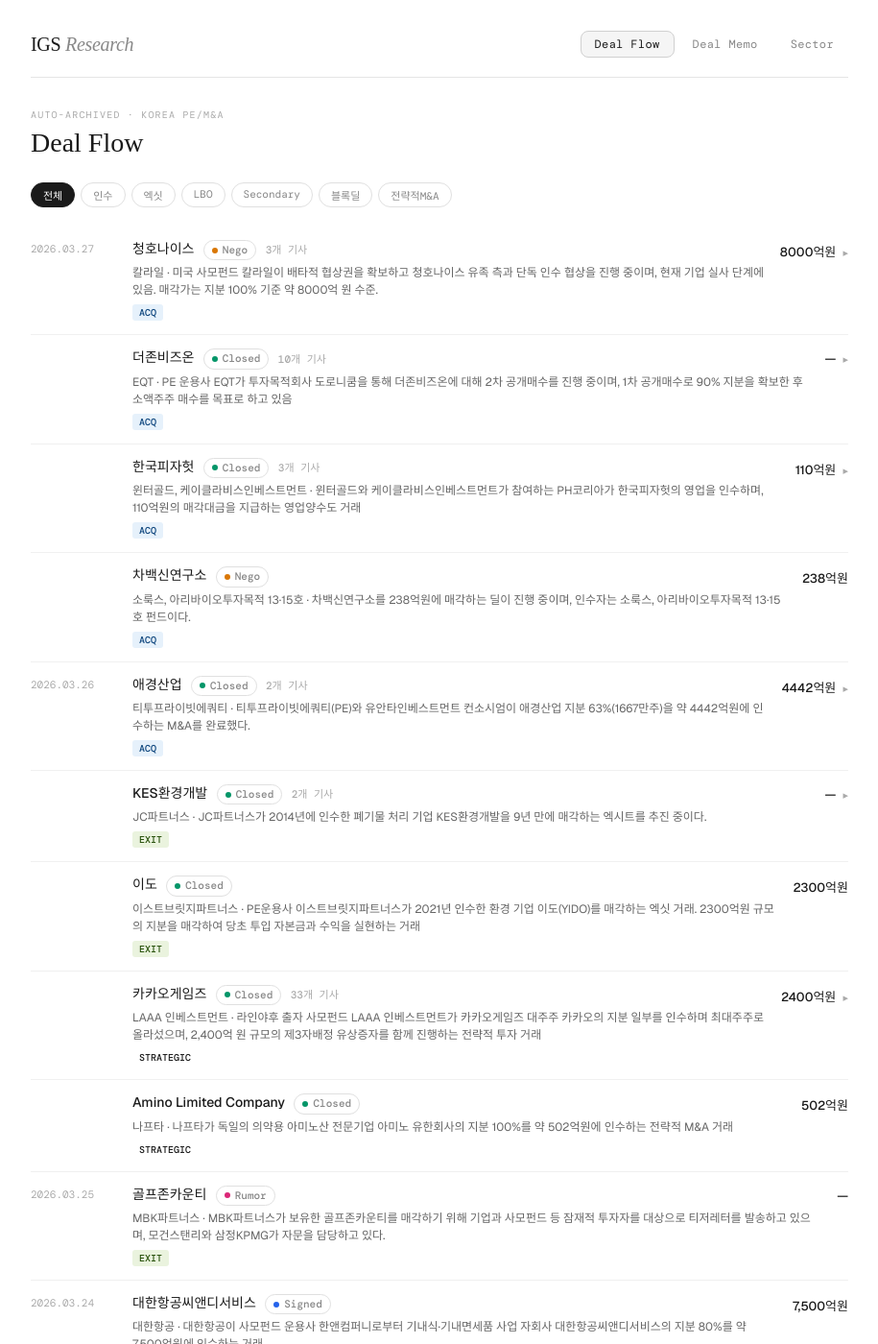
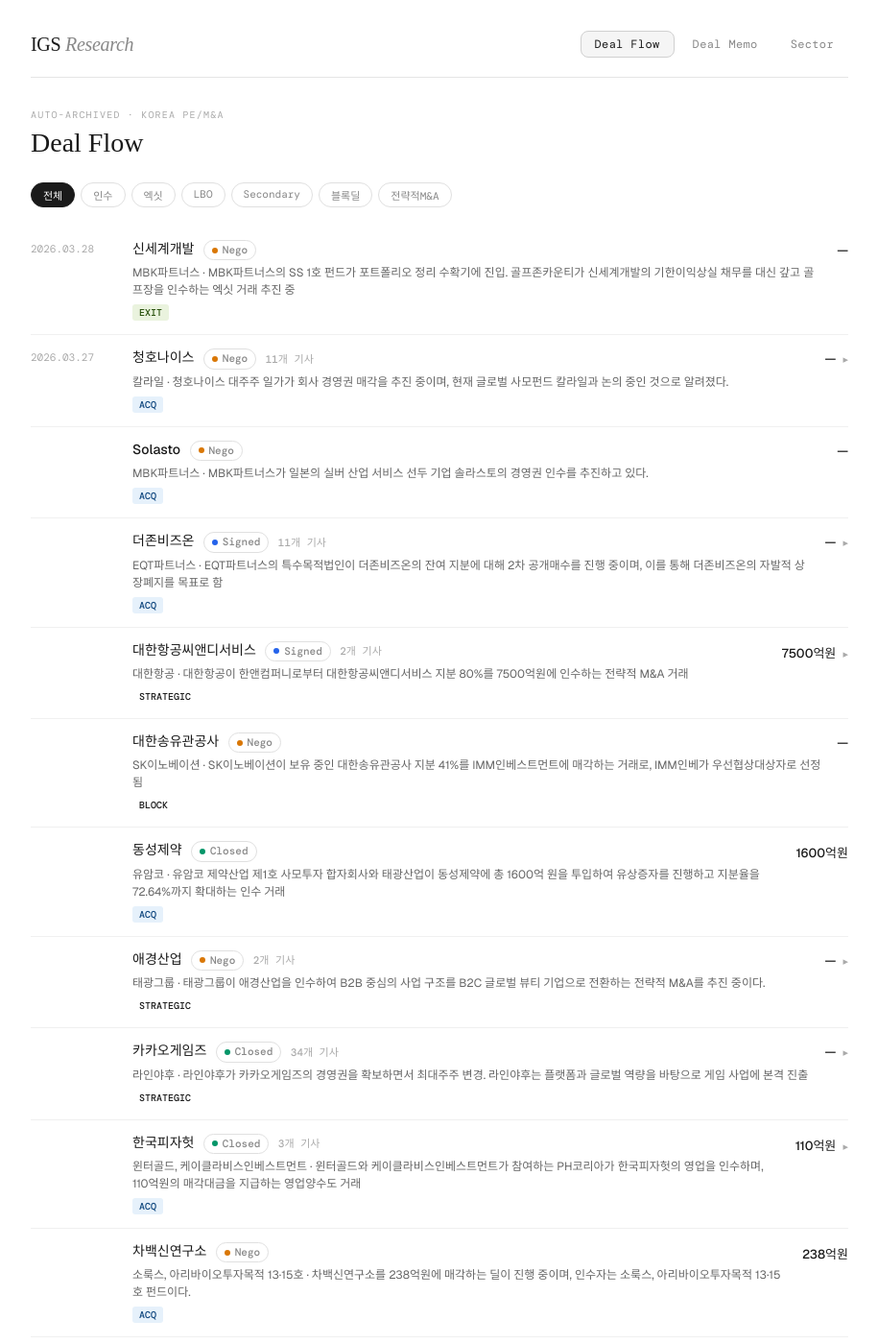
Before and after one commit to ingyu-song/igs-research, a Jekyll site: the page built from index.html, in a window 1280 px wide and 1400 px high. Shown: the whole window at 96% size, without its empty margins (182-1097 px from the left). Built offline with Jekyll 4.4.1, drawn with Linux system fonts in a browser that asks for light colours; some web fonts are replaced; part of the change alters nothing that is shown; some of the changed text lies outside the part shown.

Commit message:
auto: update deals 2026.03.28

```diff
--- a/_data/deals.json
+++ b/_data/deals.json
@@ -1,4 +1,270 @@
 [
+  {
+    "title": "수확기 들어간 MBK 'SS 1호' 펀드…골프존 '속도' bhc '신중'",
+    "summary": "MBK파트너스의 SS 1호 펀드가 포트폴리오 정리 수확기에 진입. 골프존카운티가 신세계개발의 기한이익상실 채무를 대신 갚고 골프장을 인수하는 엑싯 거래 추진 중",
+    "company": "신세계개발",
+    "acquirer": "MBK파트너스",
+    "type": "exit",
+    "tags": [
+      "exit"
+    ],
+    "ev": null,
+    "deal_stage": "협상",
+    "url": "http://www.edaily.co.kr/news/newspath.asp?newsid=02427206645387912",
+    "date": "2026.03.28"
+  },
+  {
+    "title": "[주간사모펀드] VIG파트너스, 반도체 장비 제조기업 PTC 품는다…투자 ...",
+    "summary": "VIG파트너스가 반도체 장비 제조기업 PTC를 인수하며 포트폴리오를 확대하고 있다.",
+    "company": "PTC",
+    "acquirer": "VIG파트너스",
+    "type": "acq",
+    "tags": [
+      "acq"
+    ],
+    "ev": null,
+    "deal_stage": "완료",
+    "url": "https://news.tf.co.kr/read/economy/2307121.htm",
+    "date": "2026.03.28"
+  },
+  {
+    "title": "한때 업계 2위였는데... 청호나이스, 매물로 나온 이유",
+    "summary": "청호나이스 대주주 일가가 회사 경영권 매각을 추진 중이며, 현재 글로벌 사모펀드 칼라일과 논의 중인 것으로 알려졌다.",
+    "company": "청호나이스",
+    "acquirer": "칼라일",
+    "type": "acq",
+    "tags": [
+      "acq"
+    ],
+    "ev": null,
+    "deal_stage": "협상",
+    "url": "http://woman.chosun.com/news/articleView.html?idxno=125381",
+    "date": "2026.03.27"
+  },
+  {
+    "title": "청호나이스 매각 추진…3000억 상속세에 흔들",
+    "summary": "글로벌 사모펀드 칼라일이 청호나이스 대주주 일가로부터 75.1% 지분을 인수하기 위해 MOU를 체결하고 기업 실사에 착수한 PE 인수 딜",
+    "company": "청호나이스",
+    "acquirer": "칼라일",
+    "type": "acq",
+    "tags": [
+      "acq"
+    ],
+    "ev": null,
+    "deal_stage": "협상",
+    "url": "https://www.straightnews.co.kr/news/articleView.html?idxno=298744",
+    "date": "2026.03.27"
+  },
+  {
+    "title": "MBK, 일본서 투자 재개…실버 기업 '솔라스토' 인수 추진[시그널]",
+    "summary": "MBK파트너스가 일본의 실버 산업 서비스 선두 기업 솔라스토의 경영권 인수를 추진하고 있다.",
+    "company": "Solasto",
+    "acquirer": "MBK파트너스",
+    "type": "acq",
+    "tags": [
+      "acq"
+    ],
+    "ev": null,
+    "deal_stage": "협상",
+    "url": "https://www.sedaily.com/article/20025142?ref=naver",
+    "date": "2026.03.27"
+  },
+  {
+    "title": "토종기업 줄줄이 外자본에…상속세 수난시대",
+    "summary": "미국 사모펀드 칼라일이 청호나이스를 약 8천억 원 규모로 인수하는 협상을 진행 중이며, 오너 가족회사인 핵심 필터 기술 제조계열사까지 포함될 가능성이 있는 거래",
+    "company": "청호나이스",
+    "acquirer": "칼라일(Carlyle)",
+    "type": "acq",
+    "tags": [
+      "acq"
+    ],
+    "ev": "8천억원",
+    "deal_stage": "협상",
+    "url": "https://biz.sbs.co.kr/article_hub/20000300450?division=NAVER",
+    "date": "2026.03.27"
+  },
+  {
+    "title": "EQT, 내달 22일까지 더존비즈온 잔여 지분 2차 공개매수",
+    "summary": "EQT파트너스의 특수목적법인이 더존비즈온의 잔여 지분에 대해 2차 공개매수를 진행 중이며, 이를 통해 더존비즈온의 자발적 상장폐지를 목표로 함",
+    "company": "더존비즈온",
+    "acquirer": "EQT파트너스",
+    "type": "acq",
+    "tags": [
+      "acq"
+    ],
+    "ev": null,
+    "deal_stage": "계약",
+    "url": "https://www.techm.kr/news/articleView.html?idxno=150616",
+    "date": "2026.03.27"
+  },
+  {
+    "title": "청호나이스, 2천억 상속세에 매각 추진...30년 가업 명맥 끊기나",
+    "summary": "청호나이스 유족 측이 글로벌 사모펀드 칼라일에 기업 인수를 위한 양해각서(MOU)를 체결하고 실사를 진행 중인 PE buyout 딜",
+    "company": "청호나이스",
+    "acquirer": "칼라일(Carlyle)",
+    "type": "acq",
+    "tags": [
+      "acq"
+    ],
+    "ev": null,
+    "deal_stage": "협상",
+    "url": "https://www.newspim.com/news/view/20260327000947",
+    "date": "2026.03.27"
+  },
+  {
+    "title": "청호나이스, 매물로…\"상속세 3000억 부담 된 듯\"",
+    "summary": "글로벌 사모펀드 칼라일이 청호나이스 대주주 일가로부터 지분 75.1%를 인수하기 위해 MOU를 체결하고 기업실사에 착수한 것으로 보도됨. 창업주 고 정휘동 회장 보유 지분의 매각 협상이 진행 중",
+    "company": "청호나이스",
+    "acquirer": "칼라일(Carlyle)",
+    "type": "acq",
+    "tags": [
+      "acq"
+    ],
+    "ev": null,
+    "deal_stage": "협상",
+    "url": "https://www.sentv.co.kr/article/view/sentv202603270080",
+    "date": "2026.03.27"
+  },
+  {
+    "title": "청호나이스, 사원들도 모르는 매각 추진",
+    "summary": "글로벌 사모펀드 칼라일이 청호나이스를 인수하는 거래를 추진 중이며, 창업주 별세 후 유족의 상속세 재원 마련 목적으로 진행되고 있다.",
+    "company": "청호나이스",
+    "acquirer": "칼라일",
+    "type": "acq",
+    "tags": [
+      "acq"
+    ],
+    "ev": "3000억원",
+    "deal_stage": "협상",
+    "url": "http://www.joseilbo.com/news/news_read.php?uid=565466&class=17&grp=",
+    "date": "2026.03.27"
+  },
+  {
+    "title": "청호나이스, '3000억 상속세'에 매각 절차 밟나",
+    "summary": "글로벌 사모펀드 칼라일그룹이 청호나이스 유족 측과 단독 인수 협상을 위한 양해각서(MOU)를 체결하고 기업 실사에 착수했으며, 상속세 문제로 인한 매각이 진행 중인 거래",
+    "company": "청호나이스",
+    "acquirer": "칼라일그룹(The Carlyle Group)",
+    "type": "acq",
+    "tags": [
+      "acq"
+    ],
+    "ev": null,
+    "deal_stage": "협상",
+    "url": "https://mdtoday.co.kr/news/view/1065581134002108",
+    "date": "2026.03.27"
+  },
+  {
+    "title": "[마켓파워] 9900억에 팔고 1.5조에 되산 조원태 대한항공…PEF '꽃길 엑시...",
+    "summary": "대한항공이 한앤컴퍼니로부터 대한항공씨앤디서비스 지분 80%를 7500억원에 인수하는 전략적 M&A 거래",
+    "company": "대한항공씨앤디서비스",
+    "acquirer": "대한항공",
+    "type": "strategic",
+    "tags": [
+      "strategic"
+    ],
+    "ev": "7500억원",
+    "deal_stage": "계약",
+    "url": "https://www.asiatoday.co.kr/view.php?key=20260326010008312",
+    "date": "2026.03.27"
+  },
+  {
+    "title": "'이란전쟁 3주' 간 코스피 -7%…방산 '반짝 흥행' 재생에너지 '뒷심'",
+    "summary": "SK디스커버리와 한앤컴퍼니가 보유한 SK이터닉스 지분 전량을 글로벌 자산운용사 KKR에 총 3480억 원에 매각하는 블록딜",
+    "company": "SK이터닉스",
+    "acquirer": "KKR",
+    "type": "block",
+    "tags": [
+      "block"
+    ],
+    "ev": "3480억원",
+    "deal_stage": "계약",
+    "url": "https://www.news1.kr/finance/general-stock/6108758",
+    "date": "2026.03.22"
+  },
+  {
+    "title": "SK이터닉스 3월 '불꽃 랠리'",
+    "summary": "KKR이 SK디스커버리와 한앤컴퍼니로부터 SK이터닉스 지분 43.5%를 3480억원에 인수하기로 합의한 전략적 M&A 거래",
+    "company": "SK이터닉스",
+    "acquirer": "KKR(콜버그크래비스로버츠)",
+    "type": "strategic",
+    "tags": [
+      "strategic"
+    ],
+    "ev": "3480억원",
+    "deal_stage": "계약",
+    "url": "https://biz.heraldcorp.com/article/10698898?ref=naver",
+    "date": "2026.03.20"
+  },
+  {
+    "title": "SK이노, 대한송유관 지분 매각 우선협상대상자로 IMM인베 선정",
+    "summary": "SK이노베이션이 보유 중인 대한송유관공사 지분 41%를 IMM인베스트먼트에 매각하는 거래로, IMM인베가 우선협상대상자로 선정됨",
+    "company": "대한송유관공사",
+    "acquirer": "SK이노베이션",
+    "type": "block",
+    "tags": [
+      "block"
+    ],
+    "ev": null,
+    "deal_stage": "협상",
+    "url": "https://www.mt.co.kr/industry/2026/03/27/2026032713592079642",
+    "date": "2026.03.27"
+  },
+  {
+    "title": "法, 동성제약 강제인가 결정..유암코·태광 인수 순항",
+    "summary": "유암코 제약산업 제1호 사모투자 합자회사와 태광산업이 동성제약에 총 1600억 원을 투입하여 유상증자를 진행하고 지분율을 72.64%까지 확대하는 인수 거래",
+    "company": "동성제약",
+    "acquirer": "유암코",
+    "type": "acq",
+    "tags": [
+      "acq"
+    ],
+    "ev": "1600억원",
+    "deal_stage": "완료",
+    "url": "http://www.00news.co.kr/news/articleView.html?idxno=102879",
+    "date": "2026.03.27"
+  },
+  {
+    "title": "청호나이스, 상속세 부담에 매각설 확산",
+    "summary": "청호나이스 유족 측이 경영권 매각을 추진 중이며, 글로벌 사모펀드 칼라일이 유력 인수 후보로 거론되고 있다. 거래 규모는 8천억원 안팎으로 추산된다.",
+    "company": "청호나이스",
+    "acquirer": "칼라일",
+    "type": "acq",
+    "tags": [
+      "acq"
+    ],
+    "ev": "8,000억원",
+    "deal_stage": "소문",
+    "url": "https://www.jbnews.com/news/articleView.html?idxno=1501237",
+    "date": "2026.03.27"
+  },
+  {
+    "title": "태광, 17년 만에 'M&A' 애경산업 인수…B2B서 K-뷰티 B2C로 체질 전환",
+    "summary": "태광그룹이 애경산업을 인수하여 B2B 중심의 사업 구조를 B2C 글로벌 뷰티 기업으로 전환하는 전략적 M&A를 추진 중이다.",
+    "company": "애경산업",
+    "acquirer": "태광그룹",
+    "type": "strategic",
+    "tags": [
+      "strategic"
+    ],
+    "ev": null,
+    "deal_stage": "협상",
+    "url": "https://www.newsinside.kr/news/articleView.html?idxno=4541909",
+    "date": "2026.03.27"
+  },
+  {
+    "title": "카카오게임즈, 라인야후와 아시아 게임 패권 노린다",
+    "summary": "라인야후가 카카오게임즈의 경영권을 확보하면서 최대주주 변경. 라인야후는 플랫폼과 글로벌 역량을 바탕으로 게임 사업에 본격 진출",
+    "company": "카카오게임즈",
+    "acquirer": "라인야후",
+    "type": "strategic",
+    "tags": [
+      "strategic"
+    ],
+    "ev": null,
+    "deal_stage": "완료",
+    "url": "https://www.wolyo.co.kr/news/articleView.html?idxno=310336",
+    "date": "2026.03.27"
+  },
   {
     "title": "3000억 상속세 맞은 청호나이스… 美 사모펀드와 '매각 협의'",
     "summary": "미국 사모펀드 칼라일이 배타적 협상권을 확보하고 청호나이스 유족 측과 단독 인수 협상을 진행 중이며, 현재 기업 실사 단계에 있음. 매각가는 지분 100% 기준 약 8000억 원 수준.",
@@ -1133,271 +1399,5 @@
     "deal_stage": "계약",
     "url": "https://dealsite.co.kr/articles/158786",
     "date": "2026.03.24"
-  },
-  {
-    "title": "흥국생명, 이대로 놓치나…이지스자산운용 인수전 막판 변수는",
-    "summary": "글로벌 사모펀드 힐하우스인베스트먼트가 이지스자산운용 인수를 위해 우선협상대상자로 선정된 후 주식매매계약 체결을 추진 중인 딜",
-    "company": "이지스자산운용",
-    "acquirer": "힐하우스인베스트먼트",
-    "type": "acq",
-    "tags": [
-      "acq"
-    ],
-    "ev": null,
-    "deal_stage": "협상",
-    "url": "https://www.ekn.kr/web/view.php?key=20260324029110359",
-    "date": "2026.03.24"
-  },
-  {
-    "title": "군산조선소 품은 에코프라임 PE…HJ중공업, 신조·MRO·풍력 모두 잡나",
-    "summary": "사모펀드 에코프라임마린퍼시픽이 HD현대중공업과 군산조선소 인수를 위한 합의각서(MOA)를 체결했으며, 이를 통해 HJ중공업의 신조선, MRO, 풍력 사업 전개를 추진 중",
-    "company": "군산조선소",
-    "acquirer": "에코프라임마린퍼시픽",
-    "type": "acq",
-    "tags": [
-      "acq"
-    ],
-    "ev": null,
-    "deal_stage": "협상",
-    "url": "https://www.kukinews.com/article/view/kuk202603230190",
-    "date": "2026.03.23"
-  },
-  {
-    "title": "크레센도, 다크웹 분석 기업 스텔스몰 인수",
-    "summary": "PE 운용사 크레센도에쿼티파트너스가 싱가포르 본사의 한국계 사이버보안 스타트업 스텔스몰을 인수했다. 이는 크레센도의 신규 기업 인수 거래이다.",
-    "company": "스텔스몰",
-    "acquirer": "크레센도에쿼티파트너스",
-    "type": "acq",
-    "tags": [
-      "acq"
-    ],
-    "ev": null,
-    "deal_stage": "완료",
-    "url": "https://www.hankyung.com/article/2026032306171",
-    "date": "2026.03.23"
-  },
-  {
-    "title": "[단독]크레센도, 스텔스몰 인수…亞 팰런티어로 키운다[시그널]",
-    "summary": "PE 운용사 크레센도에쿼티파트너스가 싱가포르 소재 보안 기업 스텔스몰의 경영권을 인수했으며, 아시아 지역 성장을 추진할 계획이다.",
-    "company": "스텔스몰",
-    "acquirer": "크레센도에쿼티파트너스",
-    "type": "acq",
-    "tags": [
-      "acq"
-    ],
-    "ev": null,
-    "deal_stage": "완료",
-    "url": "https://www.sedaily.com/article/20022861?ref=naver",
-    "date": "2026.03.23"
-  },
-  {
-    "title": "중동 분쟁에 엇갈린 SK이터닉스 매매 희비",
-    "summary": "KKR이 SK이터닉스 경영권을 포함해 SK이노베이션 E&S, SK에코플랜트 등의 신재생에너지 사업을 약 2조원에 인수하는 딜. 한편 SK디스커버리가 SK이터닉스 지분 매각을 추진 중.",
-    "company": "SK이터닉스",
-    "acquirer": "KKR",
-    "type": "acq",
-    "tags": [
-      "acq"
-    ],
-    "ev": "2조원",
-    "deal_stage": "계약",
-    "url": "https://www.mk.co.kr/article/11995782",
-    "date": "2026.03.23"
-  },
-  {
-    "title": "\"86%나 올랐다고?\" 코스피 상승률 1위 SK이터닉스…고유가 공포에 신...",
-    "summary": "글로벌 투자사 KKR이 SK디스커버리와 한앤컴퍼니가 보유한 SK이터닉스 지분 총 43.5%를 3,480억원에 인수하기로 하면서 SK이터닉스 주가에 탄력이 붙었다.",
-    "company": "SK이터닉스",
-    "acquirer": "KKR(콜버그크래비스로버츠)",
-    "type": "block",
-    "tags": [
-      "block"
-    ],
-    "ev": "3480억원",
-    "deal_stage": "계약",
-    "url": "https://biz.heraldcorp.com/article/10698830?ref=naver",
-    "date": "2026.03.20"
-  },
-  {
-    "title": "[더벨]메가존, 메가존클라우드 지분 사들인다",
-    "summary": "메가존이 MBK파트너스와 IMM프라이빗에쿼티가 보유한 메가존클라우드 지분을 인수하는 거래. 2022년 4500억원 투자를 받은 PE 지분에 대한 엑싯 거래.",
-    "company": "메가존클라우드",
-    "acquirer": "메가존",
-    "type": "block",
-    "tags": [
-      "block"
-    ],
-    "ev": null,
-    "deal_stage": "협상",
-    "url": "https://www.thebell.co.kr/free/content/ArticleView.asp?key=202603191600438960105879",
-    "date": "2026.03.24"
-  },
-  {
-    "title": "애경산업 떼어낸 AK홀딩스…항공·화학 '동반 적자'에 재무 부담 확대",
-    "summary": "AK홀딩스가 태광산업 컨소시엄에 애경산업 경영권 지분 63.13%를 매각하는 EXIT 거래. 약 4,500억원의 유동성을 확보하는 매각 딜",
-    "company": "애경산업",
-    "acquirer": "태광산업 컨소시엄",
-    "type": "exit",
-    "tags": [
-      "exit"
-    ],
-    "ev": "4500억원",
-    "deal_stage": "완료",
-    "url": "https://www.bloter.net/news/articleView.html?idxno=657399",
-    "date": "2026.03.23"
-  },
-  {
-    "title": "[단독] 크레센도, AI 사이버보안 스타트업 스텔스몰 인수",
-    "summary": "PE펀드 크레센도에쿼티파트너스가 싱가포르 본사의 한국계 사이버보안 스타트업 스텔스몰을 인수하는 딜로, AI 기반 사이버보안 기업의 전략적 인수이다.",
-    "company": "스텔스몰",
-    "acquirer": "크레센도에쿼티파트너스",
-    "type": "acq",
-    "tags": [
-      "acq"
-    ],
-    "ev": null,
-    "deal_stage": "완료",
-    "url": "https://www.hankyung.com/article/202603239880r",
-    "date": "2026.03.23"
-  },
-  {
-    "title": "이지스 매각, 결국 힐하우스 품으로…흥국생명 밀려났다",
-    "summary": "국내 최대 부동산 자산운용사 이지스자산운용이 힐하우스에 1조1000억원 규모로 경영권이 매각되는 전략적 M&A 거래",
-    "company": "이지스자산운용",
-    "acquirer": "힐하우스",
-    "type": "strategic",
-    "tags": [
-      "strategic"
-    ],
-    "ev": "1.1조원",
-    "deal_stage": "협상",
-    "url": "http://www.fntimes.com/html/view.php?ud=202603241031536212a735e27af_18",
-    "date": "2026.03.24"
-  },
-  {
-    "title": "이지스운용 매각 '9부 능선' 힐하우스, 실사 마무리 수순",
-    "summary": "PE펀드 힐하우스인베스트먼트가 이지스운용 인수를 위해 실사 작업의 막바지 단계에 진입했으며, 주식매매계약(SPA) 체결 시점이 관심사로 떠올랐다.",
-    "company": "이지스운용",
-    "acquirer": "힐하우스인베스트먼트",
-    "type": "acq",
-    "tags": [
-      "acq"
-    ],
-    "ev": null,
-    "deal_stage": "협상",
-    "url": "https://biz.heraldcorp.com/article/10700404?ref=naver",
-    "date": "2026.03.23"
-  },
-  {
-    "title": "한투PE, 투자본부 '3각 편대' 체제 본궤도",
-    "summary": "한국투자프라이빗에쿼티(한투PE)가 2024년 7월 미국 로봇 기업 고스트로보틱스를 인수했으며, 약 1260억원을 집행한 딜",
-    "company": "고스트로보틱스",
-    "acquirer": "한국투자프라이빗에쿼티(한투PE)",
-    "type": "acq",
-    "tags": [
-      "acq"
-    ],
-    "ev": "1260억원",
-    "deal_stage": "완료",
-    "url": "https://www.newstopkorea.com/news/articleView.html?idxno=43946",
-    "date": "2026.03.23"
-  },
-  {
-    "title": "SK이터닉스, KKR의 '국내 청정에너지 시장' 진입 교두보",
-    "summary": "KKR이 SK디스커버리와 한앤컴퍼니가 보유한 SK이터닉스 지분 43.5%를 3,480억 원에 인수하기로 확정했으며, SK 그룹은 KKR과 JV 설립을 추진 중인 전략적 투자 거래",
-    "company": "SK이터닉스",
-    "acquirer": "KKR",
-    "type": "strategic",
-    "tags": [
-      "strategic"
-    ],
-    "ev": "3,480억 원",
-    "deal_stage": "계약",
-    "url": "http://www.newsfc.co.kr/news/articleView.html?idxno=77524",
-    "date": "2026.03.23"
-  },
-  {
-    "title": "[더벨]'제이에스티 인수 추진' 현대투자파트너스, 씨엘파트너스와 맞...",
-    "summary": "현대투자파트너스와 씨엘파트너스가 자동차 부품 기업 제이에스티를 공동으로 인수하는 딜을 추진 중이며, 거래금액은 총 300억원",
-    "company": "제이에스티",
-    "acquirer": "현대투자파트너스",
-    "type": "acq",
-    "tags": [
-      "acq"
-    ],
-    "ev": "300억원",
-    "deal_stage": "협상",
-    "url": "https://www.thebell.co.kr/free/content/ArticleView.asp?key=202603181610186160104775",
-    "date": "2026.03.23"
-  },
-  {
-    "title": "한앤코의 남양유업, 어떻게 달라졌나",
-    "summary": "남양유업의 홍원식 전 회장이 2024년 사모펀드 한앤컴퍼니(한앤코)에 지분 전체를 매각하는 PE 인수 거래가 완료됨. 오너리스크로 부진을 겪던 남양유업이 PE 체제로 전환되면서 지배구조가 개선됨",
-    "company": "남양유업",
-    "acquirer": "한앤컴퍼니",
-    "type": "acq",
-    "tags": [
-      "acq"
-    ],
-    "ev": null,
-    "deal_stage": "완료",
-    "url": "http://www.fntimes.com/html/view.php?ud=202603230229599802dd55077bc2_18",
-    "date": "2026.03.23"
-  },
-  {
-    "title": "교보생명 품에 안긴 SBI저축은행…업권 M&A 활성화 '신호탄' 될까",
-    "summary": "교보생명이 SBI저축은행 인수를 확정지으면서 저축은행업권 M&A가 본격화되고 있으며, 글로벌 사모펀드 EQT파트너스도 애큐온캐피탈 지분 매각을 추진 중",
-    "company": "SBI저축은행",
-    "acquirer": "교보생명",
-    "type": "strategic",
-    "tags": [
-      "strategic"
-    ],
-    "ev": null,
-    "deal_stage": "완료",
-    "url": "https://www.dailian.co.kr/news/view/1623421/?sc=Naver",
-    "date": "2026.03.21"
-  },
-  {
-    "title": "[더벨]교보생명, SBI저축 인수 승인에도 지주 전환 계획 빠진 이유",
-    "summary": "교보생명이 SBI저축은행의 지분 인수를 승인받아 올해 지분 인수를 마무리하고 내년부터 경영권을 행사할 예정인 전략적 M&A 거래",
-    "company": "SBI저축은행",
-    "acquirer": "교보생명",
-    "type": "strategic",
-    "tags": [
-      "strategic"
-    ],
-    "ev": null,
-    "deal_stage": "완료",
-    "url": "https://www.thebell.co.kr/free/content/ArticleView.asp?key=202603181344256600108816",
-    "date": "2026.03.23"
-  },
-  {
-    "title": "[더벨][오르비텍 줌인] 주성그룹, 3년 새 상장사 4곳 지배력 확보",
-    "summary": "오르비텍이 지난해 12월 말 구주 인수와 유상증자 참여를 통해 파인테크닉스 경영권을 인수했으며, 자회사 제이에스링크를 주성씨앤에어에 239억원에 매각했다. 주성그룹이 3년간 상장사 4곳의 지배력을 확보한 상황이다.",
-    "company": "파인테크닉스",
-    "acquirer": "오르비텍",
-    "type": "acq",
-    "tags": [
-      "acq"
-    ],
-    "ev": null,
-    "deal_stage": "완료",
-    "url": "https://www.thebell.co.kr/free/content/ArticleView.asp?key=202603201441205240104126",
-    "date": "2026.03.23"
-  },
-  {
-    "title": "이지스운용 매각 '9부 능선' 넘나…힐하우스, 실사 막바지 [주간 '딜...",
-    "summary": "힐하우스인베스트먼트가 이지스운용 인수를 위해 실사 작업의 막바지 단계에 진입했으며, 주식매매계약(SPA) 체결에 속도를 낼 지 여부가 관심사로 떠오른 상황",
-    "company": "이지스운용",
-    "acquirer": "힐하우스인베스트먼트",
-    "type": "acq",
-    "tags": [
-      "acq"
-    ],
-    "ev": null,
-    "deal_stage": "협상",
-    "url": "https://biz.heraldcorp.com/article/10699433?ref=naver",
-    "date": "2026.03.22"
   }
 ]
```
